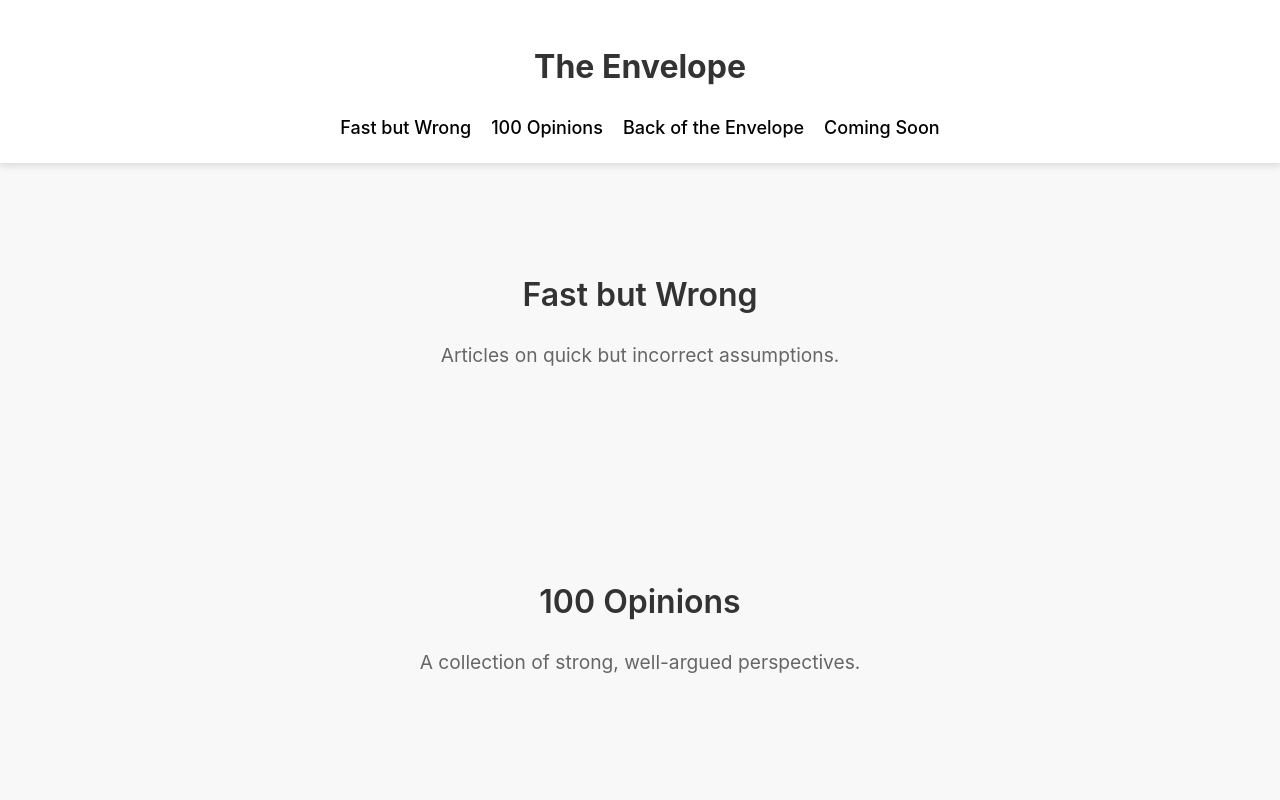
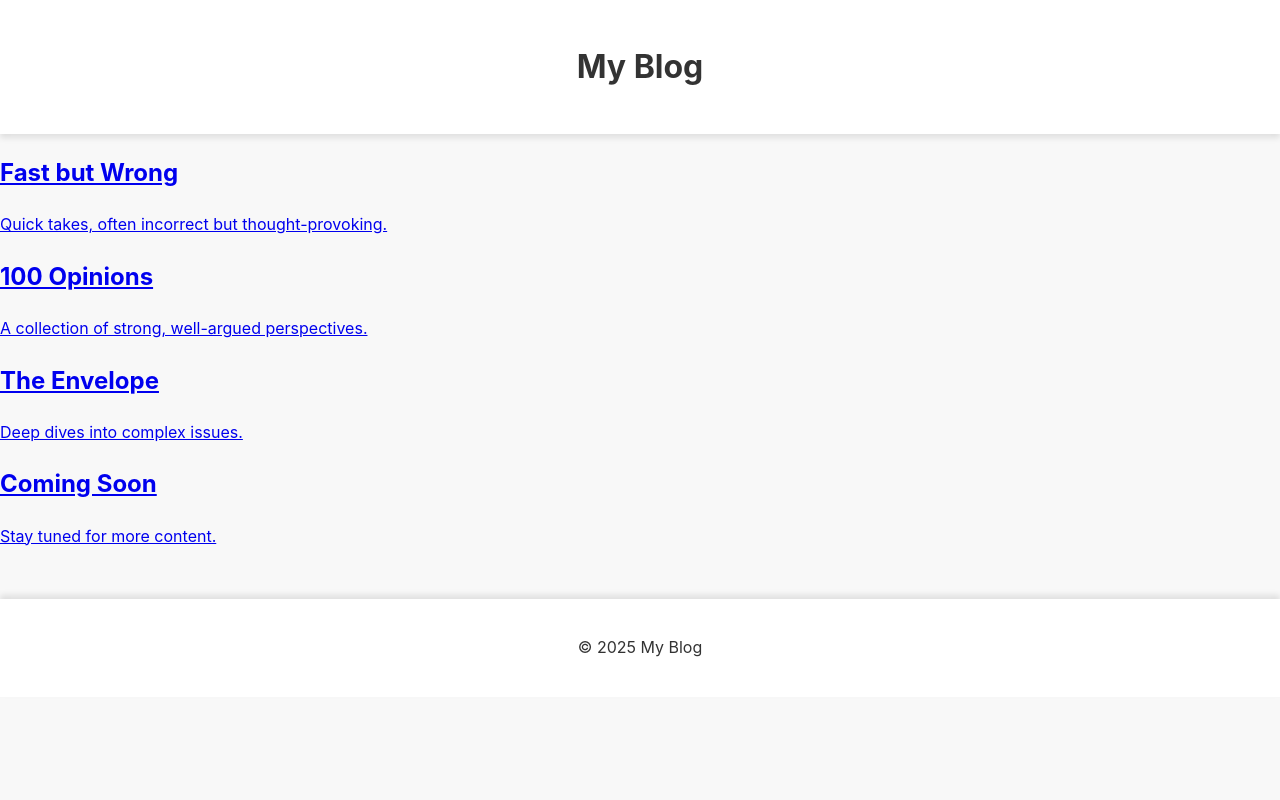
Before and after one commit to Sriram-02/Envelope, a plain HTML site: page index.html in a window 1280 px wide. Shown: the top 800 px of the page. Drawn offline with Linux system fonts and the light colour scheme.

Commit message:
Update index.html

```diff
--- a/index.html
+++ b/index.html
@@ -8,36 +8,27 @@
 </head>
 <body>
     <header>
-        <h1>The Envelope</h1>
-        <nav>
-            <ul>
-                <li><a href="#fast-but-wrong">Fast but Wrong</a></li>
-                <li><a href="#100-opinions">100 Opinions</a></li>
-                <li><a href="#the-envelope">Back of the Envelope</a></li>
-                <li><a href="#coming-soon">Coming Soon</a></li>
-            </ul>
-        </nav>
+        <h1>My Blog</h1>
     </header>
 
-    <section id="fast-but-wrong">
+    <main class="container">
+        <a href="fast-but-wrong.html" class="tile">
             <h2>Fast but Wrong</h2>
-        <p>Articles on quick but incorrect assumptions.</p>
-    </section>
-
-    <section id="100-opinions">
+            <p>Quick takes, often incorrect but thought-provoking.</p>
+        </a>
+        <a href="100-opinions.html" class="tile">
             <h2>100 Opinions</h2>
             <p>A collection of strong, well-argued perspectives.</p>
-    </section>
-
-    <section id="the-envelope">
+        </a>
+        <a href="the-envelope.html" class="tile">
             <h2>The Envelope</h2>
             <p>Deep dives into complex issues.</p>
-    </section>
-
-    <section id="coming-soon">
+        </a>
+        <a href="coming-soon.html" class="tile">
             <h2>Coming Soon</h2>
             <p>Stay tuned for more content.</p>
-    </section>
+        </a>
+    </main>
 
     <footer>
         <p>&copy; 2025 My Blog</p>
```
Lines whose indentation alone changed are shown as unchanged.
